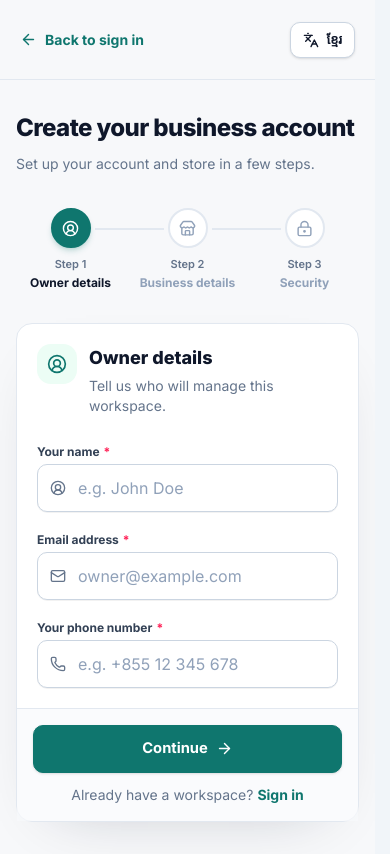
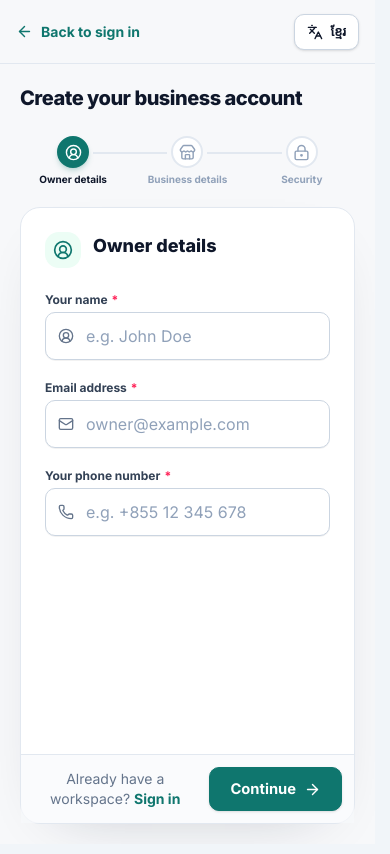
Before and after one commit to LyvanhengSun/nextpos, a Next.js app in the folder apps/web/: page /setup in a window 390 px wide. Built offline with nearby package versions, Linux system fonts and the light colour scheme.

Commit message:
Fixed the mobile page register and login

```diff
--- a/apps/web/app/setup/page.tsx
+++ b/apps/web/app/setup/page.tsx
@@ -165,7 +165,7 @@ export default function SetupPage() {
       </aside>
 
       <section className="flex min-h-dvh flex-col">
-        <header className="flex min-h-20 shrink-0 items-center justify-between border-b border-slate-200 px-5 sm:px-8 lg:px-10">
+        <header className="flex min-h-16 shrink-0 items-center justify-between border-b border-slate-200 px-4 sm:min-h-20 sm:px-8 lg:px-10">
           <Link href="/login" className="inline-flex items-center gap-2 text-sm font-bold text-brand transition hover:text-brand-hover">
             <ArrowLeft size={17} />
             {t('setup.backToSignIn')}
@@ -173,42 +173,42 @@ export default function SetupPage() {
           <LanguageSwitcher />
         </header>
 
-        <div className="mx-auto flex w-full max-w-5xl flex-1 flex-col px-4 py-8 sm:px-8 lg:px-10 lg:py-10">
-          <div className="mb-8">
-            <h2 className="m-0 text-2xl font-extrabold tracking-tight text-text-main sm:text-3xl">{t('setup.createAccount')}</h2>
-            <p className="mt-2 mb-0 text-sm leading-6 text-text-muted">{t('setup.createAccountHelp')}</p>
+        <div className="mx-auto flex min-h-0 w-full max-w-5xl flex-1 flex-col px-5 py-5 sm:px-8 sm:py-8 lg:px-10 lg:py-10">
+          <div className="mb-6 sm:mb-8">
+            <h2 className="m-0 text-xl font-extrabold tracking-tight text-text-main sm:text-3xl">{t('setup.createAccount')}</h2>
+            <p className="mt-2 mb-0 hidden text-sm leading-6 text-text-muted sm:block">{t('setup.createAccountHelp')}</p>
           </div>
 
-          <ol className="mb-8 grid list-none grid-cols-3 gap-2 p-0 sm:gap-4" aria-label={t('setup.createWorkspace')}>
+          <ol className="mb-5 grid list-none grid-cols-3 gap-2 p-0 sm:mb-8 sm:gap-4" aria-label={t('setup.createWorkspace')}>
             {steps.map(({ label, Icon }, index) => {
               const active = index === step;
               const complete = index < step;
               return (
                 <li key={label} className="relative min-w-0">
                   {index < steps.length - 1 && (
-                    <span className={`absolute top-5 left-[calc(50%+1.5rem)] h-0.5 w-[calc(100%-2.5rem)] ${complete ? 'bg-brand' : 'bg-slate-200'}`} aria-hidden="true" />
+                    <span className={`absolute top-4 left-[calc(50%+1.25rem)] h-0.5 w-[calc(100%-2rem)] sm:top-5 sm:left-[calc(50%+1.5rem)] sm:w-[calc(100%-2.5rem)] ${complete ? 'bg-brand' : 'bg-slate-200'}`} aria-hidden="true" />
                   )}
                   <div className="relative flex flex-col items-center text-center">
-                    <span className={`grid size-10 place-items-center rounded-full border-2 transition ${active ? 'border-brand bg-brand text-white shadow-md shadow-brand/20' : complete ? 'border-brand bg-emerald-50 text-brand' : 'border-slate-200 bg-white text-slate-400'}`}>
+                    <span className={`grid size-8 place-items-center rounded-full border-2 transition sm:size-10 ${active ? 'border-brand bg-brand text-white shadow-md shadow-brand/20' : complete ? 'border-brand bg-emerald-50 text-brand' : 'border-slate-200 bg-white text-slate-400'}`}>
                       {complete ? <CheckCircle2 size={18} /> : <Icon size={17} />}
                     </span>
-                    <span className="mt-2 text-[11px] font-semibold text-text-muted">{t('setup.step')} {index + 1}</span>
-                    <span className={`mt-0.5 truncate text-xs font-bold sm:text-sm ${active || complete ? 'text-text-main' : 'text-slate-400'}`}>{label}</span>
+                    <span className="mt-2 hidden text-[11px] font-semibold text-text-muted sm:block">{t('setup.step')} {index + 1}</span>
+                    <span className={`mt-1 truncate text-[10px] font-bold sm:mt-0.5 sm:text-sm ${active || complete ? 'text-text-main' : 'text-slate-400'}`}>{label}</span>
                   </div>
                 </li>
               );
             })}
           </ol>
 
-          <form ref={formRef} onSubmit={submit} className="flex flex-1 flex-col rounded-2xl border border-slate-200 bg-white shadow-[0_20px_60px_-40px_rgba(15,23,42,0.3)]">
-            <div className="flex-1 p-5 sm:p-8 lg:min-h-[25rem] lg:p-10">
-              <div className="mb-7 flex items-start gap-3">
-                <span className="grid size-10 shrink-0 place-items-center rounded-lg bg-emerald-50 text-brand">
+          <form ref={formRef} onSubmit={submit} className="flex flex-1 flex-col rounded-xl border border-slate-200 bg-white shadow-[0_20px_60px_-40px_rgba(15,23,42,0.3)] sm:rounded-2xl">
+            <div className="flex-1 p-6 sm:p-8 lg:min-h-[25rem] lg:p-10">
+              <div className="mb-6 flex items-start gap-3 sm:mb-7">
+                <span className="grid size-9 shrink-0 place-items-center rounded-lg bg-emerald-50 text-brand sm:size-10">
                   {step === 0 ? <CircleUserRound size={20} /> : step === 1 ? <Building2 size={20} /> : <ShieldCheck size={20} />}
                 </span>
                 <div>
                   <h3 className="m-0 text-lg font-extrabold text-text-main">{steps[step].label}</h3>
-                  <p className="mt-1 mb-0 text-sm text-text-muted">
+                  <p className="mt-1 mb-0 hidden text-sm text-text-muted sm:block">
                     {step === 0 ? t('setup.ownerDetailsHelp') : step === 1 ? t('setup.businessDetailsHelp') : t('setup.securityHelp')}
                   </p>
                 </div>
@@ -300,9 +300,9 @@ export default function SetupPage() {
               </div>
             </div>
 
-            <div className="flex flex-col-reverse gap-3 border-t border-slate-200 bg-slate-50/70 p-4 sm:flex-row sm:items-center sm:justify-between sm:px-8">
+            <div className="flex items-center justify-between gap-3 border-t border-slate-200 bg-slate-50/70 p-3 sm:px-8 sm:py-4">
               {step > 0 ? (
-                <Button type="button" variant="secondary" size="lg" className="h-12 rounded-lg" onClick={() => { setMessage(undefined); setStep((current) => current - 1); }}>
+                <Button type="button" variant="secondary" size="lg" className="h-11 rounded-lg sm:h-12" onClick={() => { setMessage(undefined); setStep((current) => current - 1); }}>
                   <ArrowLeft size={17} /> {t('setup.back')}
                 </Button>
               ) : (
@@ -310,11 +310,11 @@ export default function SetupPage() {
               )}
 
               {step < steps.length - 1 ? (
-                <Button type="button" size="lg" className="h-12 rounded-lg sm:min-w-36" onClick={nextStep}>
+                <Button type="button" size="lg" className="h-11 rounded-lg sm:h-12 sm:min-w-36" onClick={nextStep}>
                   {t('setup.continue')} <ArrowRight size={17} />
                 </Button>
               ) : (
-                <Button type="submit" size="lg" disabled={saving} className="h-12 rounded-lg sm:min-w-48">
+                <Button type="submit" size="lg" disabled={saving} className="h-11 rounded-lg sm:h-12 sm:min-w-48">
                   {saving ? t('setup.creating') : t('setup.createWorkspace')}
                   {!saving && <ArrowRight size={17} />}
                 </Button>
```
Also changed, not shown: apps/web/components/auth/credentials-form.tsx (+22 -20 lines).
